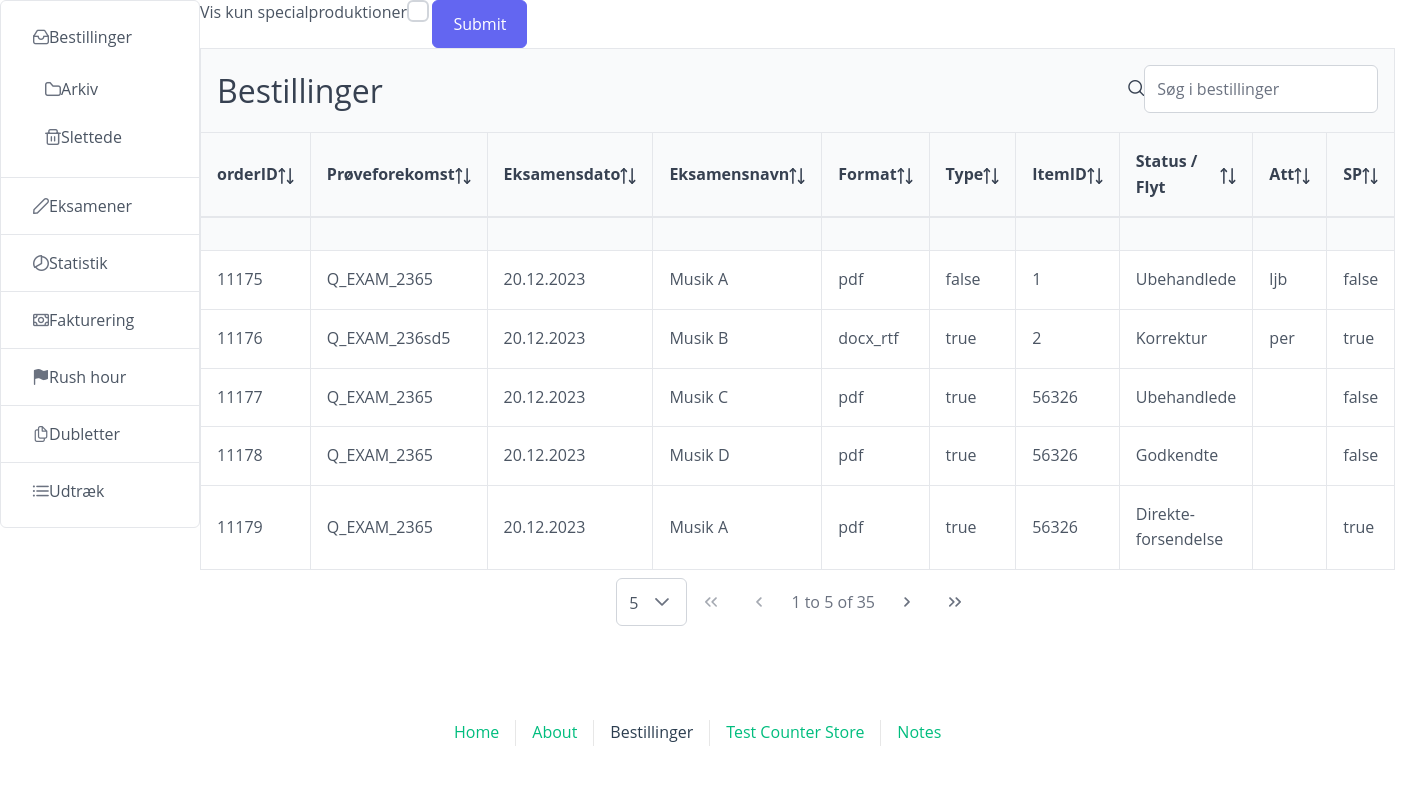
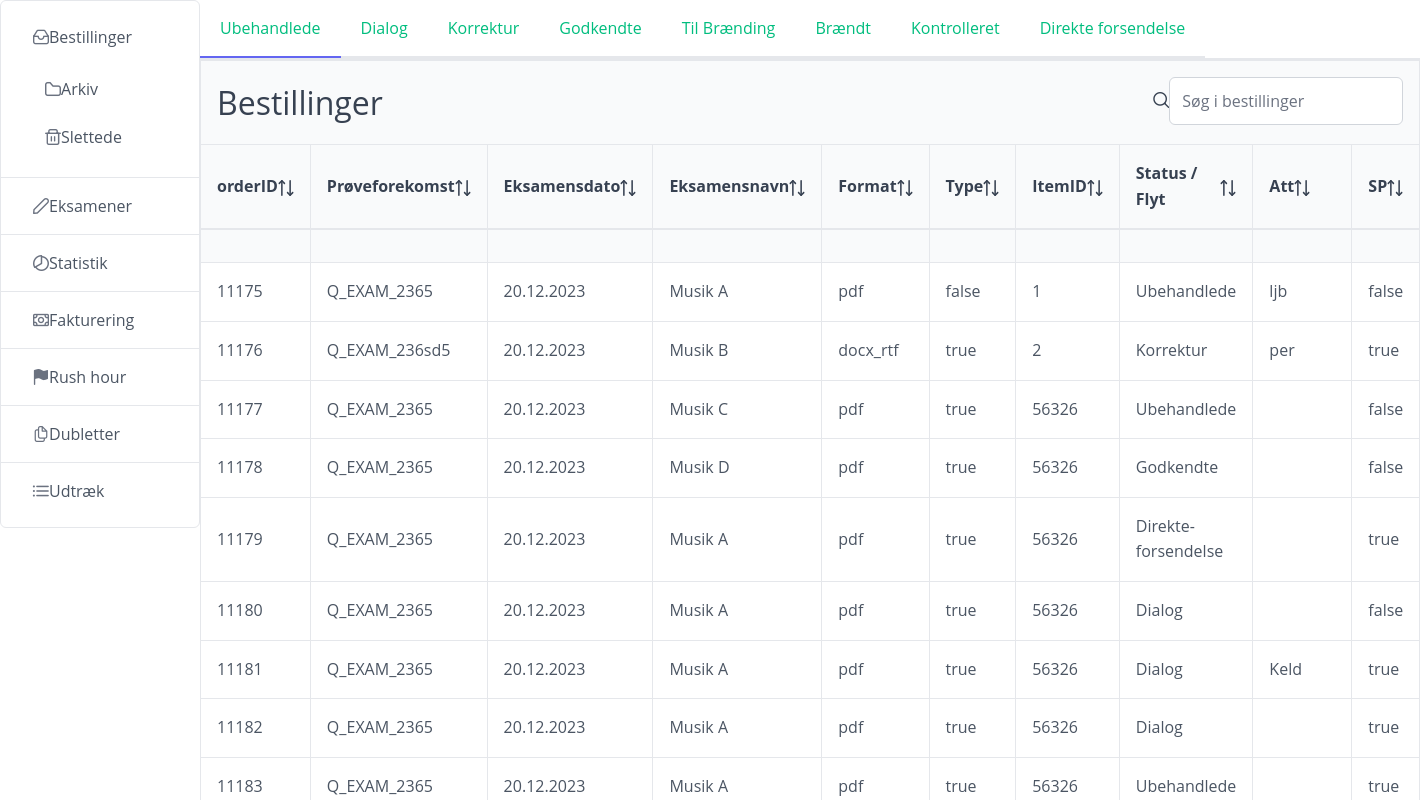
Before and after one commit to lasseclaes/vue_exam_js, a Vue app: page /bestillinger in a window 1280 px wide. Shown: the top 800 px of the page, 1420 px wide, since content can reach past the window. Built offline with nearby package versions, Linux system fonts and the light colour scheme.

Commit message:
Tabs m. URL parametre

```diff
--- a/src/components/LeftNav.vue
+++ b/src/components/LeftNav.vue
@@ -41,6 +41,10 @@ const items = ref([
   margin: 0;
 }
 
+.card {
+  grid-column: 1 / 2;
+}
+
 :deep(.p-menu .p-menuitem > .p-menuitem-content .p-menuitem-link) {
   padding: 1.25rem 4rem 1.25rem 2rem;
   /* background: red; */
--- /dev/null
+++ b/src/components/TabsLjn.vue
@@ -0,0 +1,64 @@
+<script setup>
+import TabMenu from 'primevue/tabmenu'
+import { ref } from 'vue'
+
+function onTabChange(e) {
+  console.log('onTabChange:', e)
+  const url = new URL(window.location)
+  // const param = url.searchParams.get('test')
+  // console.log('param:', param)
+  const status_filter = url.searchParams.get('status')
+  console.log('status_filter:', status_filter)
+  /*   console.log(window.location.pathname)
+  const cleanPathname = window.location.pathname.slice(1)
+  console.log('cleanPathname:', cleanPathname) */
+}
+
+const items = ref([
+  {
+    label: 'Ubehandlede',
+    to: '/bestillinger?status=ubehandlede'
+  },
+  {
+    label: 'Dialog',
+    to: '/bestillinger?status=dialog'
+  },
+  {
+    label: 'Korrektur',
+    to: '/bestillinger?status=korrektur'
+  },
+  {
+    label: 'Godkendte',
+    to: '/bestillinger?status=godkendte'
+  },
+  {
+    label: 'Til Brænding',
+    to: '/bestillinger?status=tilbraending'
+  },
+  {
+    label: 'Brændt',
+    to: '/bestillinger?status=braendte'
+  },
+  {
+    label: 'Kontrolleret',
+    to: '/bestillinger?status=kontrolleret'
+  },
+  {
+    label: 'Direkte forsendelse',
+    to: '/bestillinger?status=direkteforsendelse'
+  }
+])
+</script>
+
+<template>
+  <div class="card">
+    <TabMenu :model="items" @tab-change="onTabChange" />
+    <router-view />
+  </div>
+</template>
+
+<style>
+.card {
+  grid-column: 2 / -1;
+}
+</style>
--- a/src/views/BestillingerView.vue
+++ b/src/views/BestillingerView.vue
@@ -6,6 +6,7 @@ import InputText from 'primevue/inputtext'
 // import { ProductService } from '@/testservice/ProductService'
 import { columns } from '@/data/examorderscolumns.js'
 import CheckBoxLjn from '@/components/CheckBoxLjn.vue'
+import TabsLjn from '../components/TabsLjn.vue'
 
 /* onMounted(() => {
   ProductService.getProductsMini().then((data) => (products.value = data))
@@ -30,12 +31,13 @@ initFilters()
 
 <template>
   <div class="card bestillinger">
+    <TabsLjn />
     <DataTable
       :value="examOrdersLoc.examOrders"
       tableStyle="min-width: 50rem"
       showGridlines
       paginator
-      :rows="5"
+      :rows="50"
       :rowsPerPageOptions="[5, 10, 20, 50]"
       paginatorTemplate="RowsPerPageDropdown FirstPageLink PrevPageLink CurrentPageReport NextPageLink LastPageLink"
       currentPageReportTemplate="{first} to {last} of {totalRecords}"
@@ -64,9 +66,9 @@ initFilters()
         style="width: fit-content"
         sortable
       ></Column>
-      <CheckBoxLjn />
     </DataTable>
   </div>
+  <CheckBoxLjn />
 </template>
 
 <style scoped>
```
